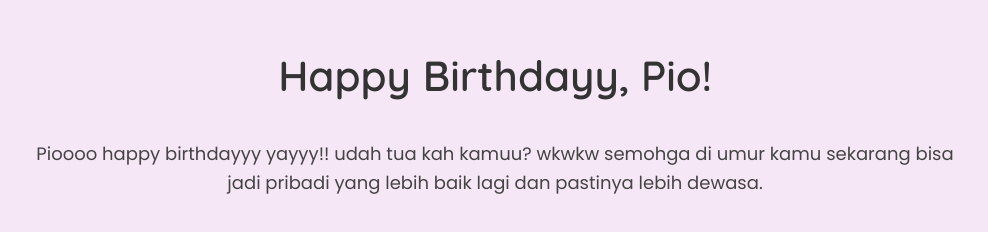
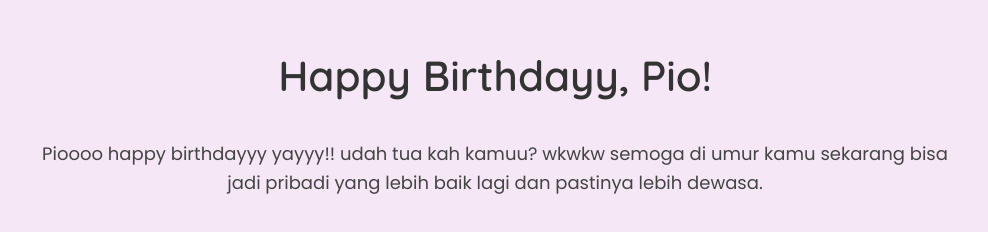
Before and after one commit to Lionyyaww/topiofromliony, a plain HTML site: page index.html in a window 1280 px wide. Shown: the part 152-384 px from the top of the page, without its empty margins (145-1133 px from the left). Drawn offline with Linux system fonts and the light colour scheme.

Commit message:
Update index.html

```diff
--- a/index.html
+++ b/index.html
@@ -92,7 +92,7 @@
         <!-- SLIDE 1 -->
         <div class="slide s1">
             <h1>Happy Birthdayy, Pio!</h1>
-            <p>Pioooo happy birthdayyy yayyy!! udah tua kah kamuu? wkwkw semohga di umur kamu sekarang bisa jadi pribadi yang lebih baik lagi dan pastinya lebih dewasa.</p>
+            <p>Pioooo happy birthdayyy yayyy!! udah tua kah kamuu? wkwkw semoga di umur kamu sekarang bisa jadi pribadi yang lebih baik lagi dan pastinya lebih dewasa.</p>
             <p>Trus semoga skripsinya lancar yaaa ganteng! Semangat untuk semua hal yang kamu lakuin, Semangatt pokoknyaa!</p>
             <p>Oh yaa, sebenernya bikin kayak gini biar pio seneng aja sih, walaupun hal sepele tapi semoga pio suka yaa! Soalnya pengen ikut jadi salah satu orang yang ngerayain ulang tahunnya pioo hehehe</p>
             <p>Sekali lagi, Happy Birthdayy Pioo!</p>
```
